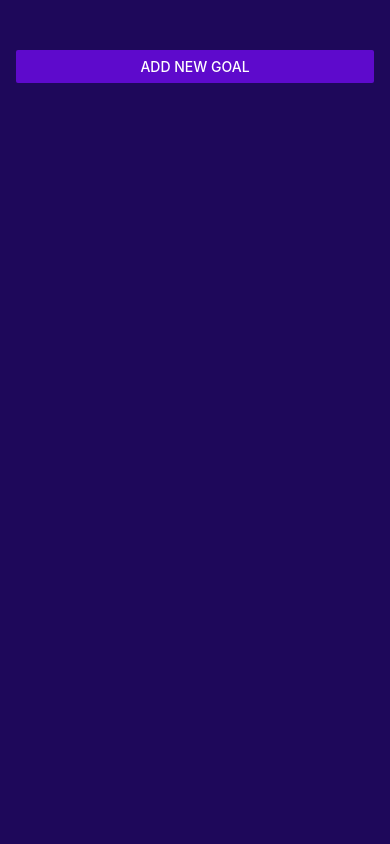
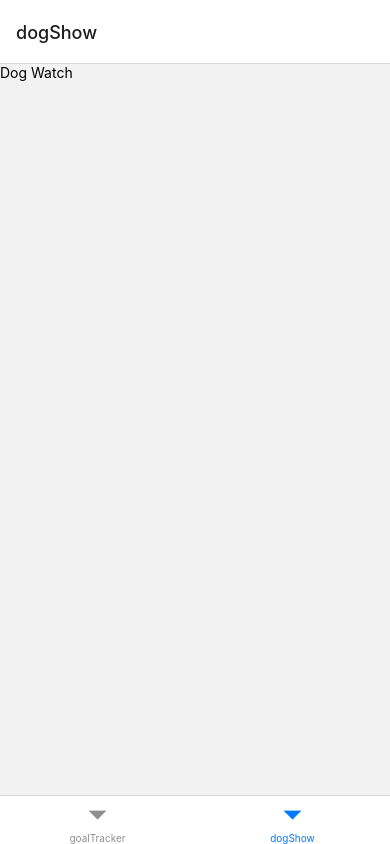
Before and after one commit to ShafiArnob/app-dev-playground, a React Native app in the folder react-native-getting-started/: screen /dogShow in a window 390 px wide. Built offline with nearby package versions, Linux system fonts and the light colour scheme.

Commit message:
react bottom tab navigation

```diff
--- a/react-native-getting-started/App.js
+++ b/react-native-getting-started/App.js
@@ -1,91 +1,11 @@
-import { useState } from "react";
-import {
-  FlatList,
-  StyleSheet,
-  View,
-  Button,
-  Platform,
-  StatusBar as StatusBarRN,
-} from "react-native";
-import GoalItem from "./components/GoalItem";
-import GoalInput from "./components/GoalInput";
+import { StatusBar as StatusBarRN, Text, View } from "react-native";
+import Navigation from "./Navigation";
 
 export default function App() {
-  const [modalIsVisible, setModalIsVisible] = useState(false);
-  const [courseGoals, setCourseGoals] = useState([]);
-
-  console.log(StatusBarRN.currentHeight);
-
-  function startAddGoalHandler() {
-    setModalIsVisible(true);
-  }
-
-  function endAddGoalHandler() {
-    setModalIsVisible(false);
-  }
-
-  function addGoalHandler(enteredGoalText) {
-    setCourseGoals((currentCourseGoals) => [
-      ...currentCourseGoals,
-      { text: enteredGoalText, id: Math.random().toString() },
-    ]);
-    endAddGoalHandler();
-  }
-
-  function addDeleteHandler(id) {
-    setCourseGoals((prevGoals) => prevGoals.filter((goal) => goal.id !== id));
-  }
-
   return (
     <>
       <StatusBarRN />
-      <View style={styles.appContainer}>
-        <Button
-          title="Add New Goal"
-          color="#5e0acc"
-          onPress={startAddGoalHandler}
-        />
-        <GoalInput
-          visible={modalIsVisible}
-          onAddGoal={addGoalHandler}
-          onCancel={endAddGoalHandler}
-        />
-        <View style={styles.goalsContainer}>
-          <FlatList
-            data={courseGoals}
-            //render items
-            renderItem={(itemData) => {
-              return (
-                <GoalItem
-                  text={itemData.item.text}
-                  id={itemData.item.id}
-                  onDeleteGoal={addDeleteHandler}
-                />
-              );
-            }}
-            // "key" replacement
-            keyExtractor={(item, index) => {
-              return item.id;
-            }}
-          />
-        </View>
-      </View>
+      <Navigation/>
     </>
   );
 }
-
-const styles = StyleSheet.create({
-  appContainer: {
-    flex: 1,
-    paddingTop: 50,
-    paddingHorizontal: 16,
-    backgroundColor: "#1e085a",
-  },
-  paddingTopForAndroid: {
-    height: Platform.OS === "android" ? StatusBarRN.currentHeight + 10 : 0,
-    backgroundColor: "#F0F0F0",
-  },
-  goalsContainer: {
-    flex: 5,
-  },
-});
--- a/react-native-getting-started/navigation.js
+++ b/react-native-getting-started/navigation.js
@@ -0,0 +1,25 @@
+import { NavigationContainer } from "@react-navigation/native";
+import { createBottomTabNavigator } from "@react-navigation/bottom-tabs";
+import GoalTracker from "./screens/GoalTracker";
+import DogShow from "./screens/DogShow";
+
+//Tab Bottom
+const Tab = createBottomTabNavigator()
+
+function TabGroup(){
+  return(
+    <Tab.Navigator>
+      <Tab.Screen name="goalTracker" component={GoalTracker}/>
+      <Tab.Screen name="dogShow" component={DogShow}/>
+
+    </Tab.Navigator>
+  )
+}
+
+export default function Navigation() {
+  return (
+    <NavigationContainer>
+      <TabGroup />
+    </NavigationContainer>
+  );
+}
--- /dev/null
+++ b/react-native-getting-started/screens/DogShow.js
@@ -0,0 +1,11 @@
+import { View, Text} from "react-native"
+
+const DogShow = () => {
+  return (
+    <View>
+      <Text>Dog Watch</Text>
+    </View>
+  )
+}
+
+export default DogShow
--- /dev/null
+++ b/react-native-getting-started/screens/GoalTracker.js
@@ -0,0 +1,86 @@
+import { useState } from "react";
+import {
+  FlatList,
+  StyleSheet,
+  View,
+  Button,
+  StatusBar as StatusBarRN,
+} from "react-native";
+import GoalItem from "../components/GoalItem";
+import GoalInput from "../components/GoalInput";
+
+const GoalTracker = () => {
+  const [modalIsVisible, setModalIsVisible] = useState(false);
+  const [courseGoals, setCourseGoals] = useState([]);
+
+  function startAddGoalHandler() {
+    setModalIsVisible(true);
+  }
+
+  function endAddGoalHandler() {
+    setModalIsVisible(false);
+  }
+
+  function addGoalHandler(enteredGoalText) {
+    setCourseGoals((currentCourseGoals) => [
+      ...currentCourseGoals,
+      { text: enteredGoalText, id: Math.random().toString() },
+    ]);
+    endAddGoalHandler();
+  }
+
+  function addDeleteHandler(id) {
+    setCourseGoals((prevGoals) => prevGoals.filter((goal) => goal.id !== id));
+  }
+
+  return (
+    <View style={styles.appContainer}>
+      <Button
+        title="Add New Goal"
+        color="#5e0acc"
+        onPress={startAddGoalHandler}
+      />
+      <GoalInput
+        visible={modalIsVisible}
+        onAddGoal={addGoalHandler}
+        onCancel={endAddGoalHandler}
+      />
+      <View style={styles.goalsContainer}>
+        <FlatList
+          data={courseGoals}
+          //render items
+          renderItem={(itemData) => {
+            return (
+              <GoalItem
+                text={itemData.item.text}
+                id={itemData.item.id}
+                onDeleteGoal={addDeleteHandler}
+              />
+            );
+          }}
+          // "key" replacement
+          keyExtractor={(item, index) => {
+            return item.id;
+          }}
+        />
+      </View>
+    </View>
+  );
+};
+export default GoalTracker;
+
+const styles = StyleSheet.create({
+  appContainer: {
+    flex: 1,
+    paddingTop: 50,
+    paddingHorizontal: 16,
+    backgroundColor: "#1e085a",
+  },
+  paddingTopForAndroid: {
+    // height: Platform.OS === "android" ? StatusBarRN.currentHeight + 10 : 0,
+    backgroundColor: "#F0F0F0",
+  },
+  goalsContainer: {
+    flex: 5,
+  },
+});
```
